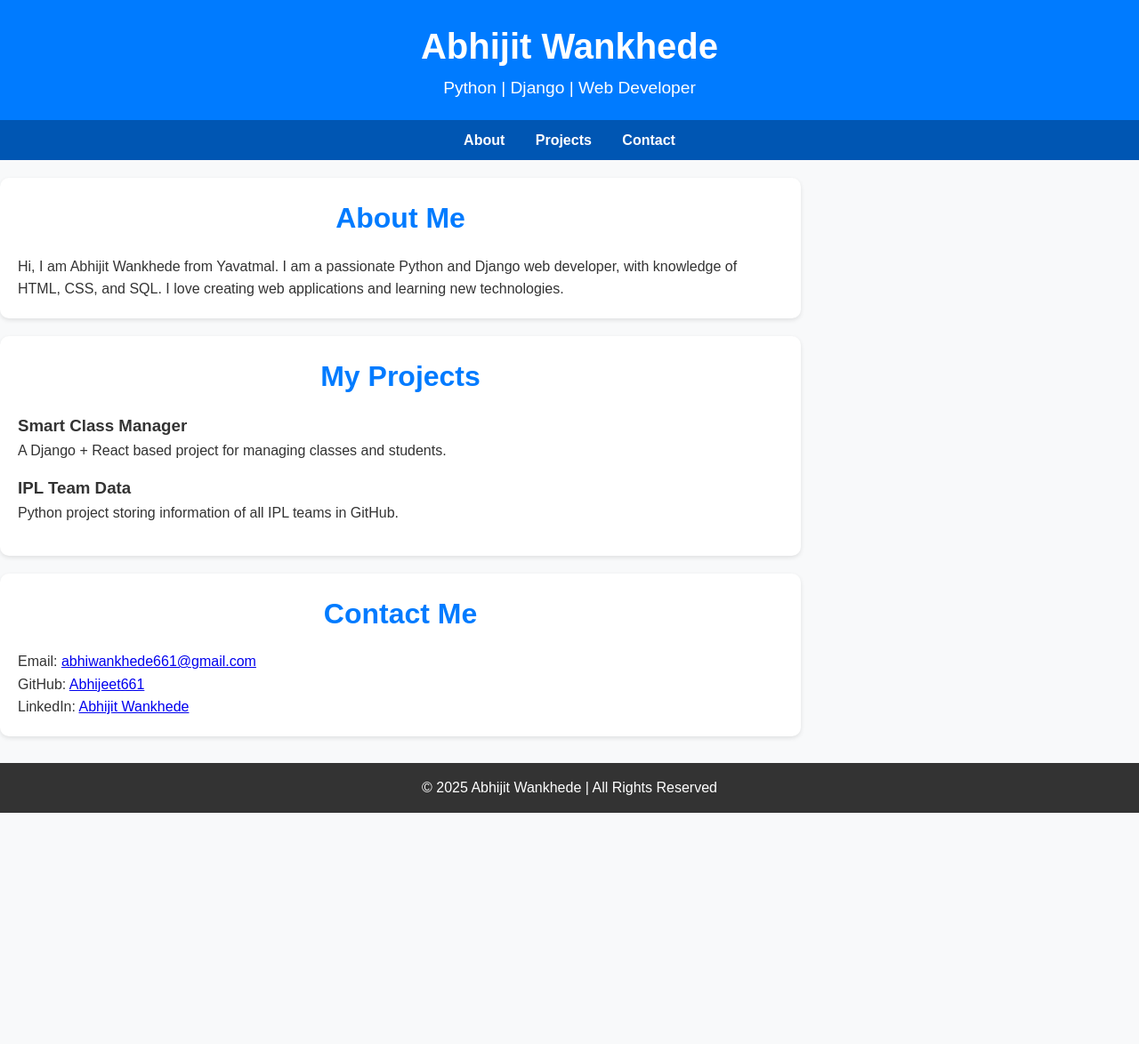
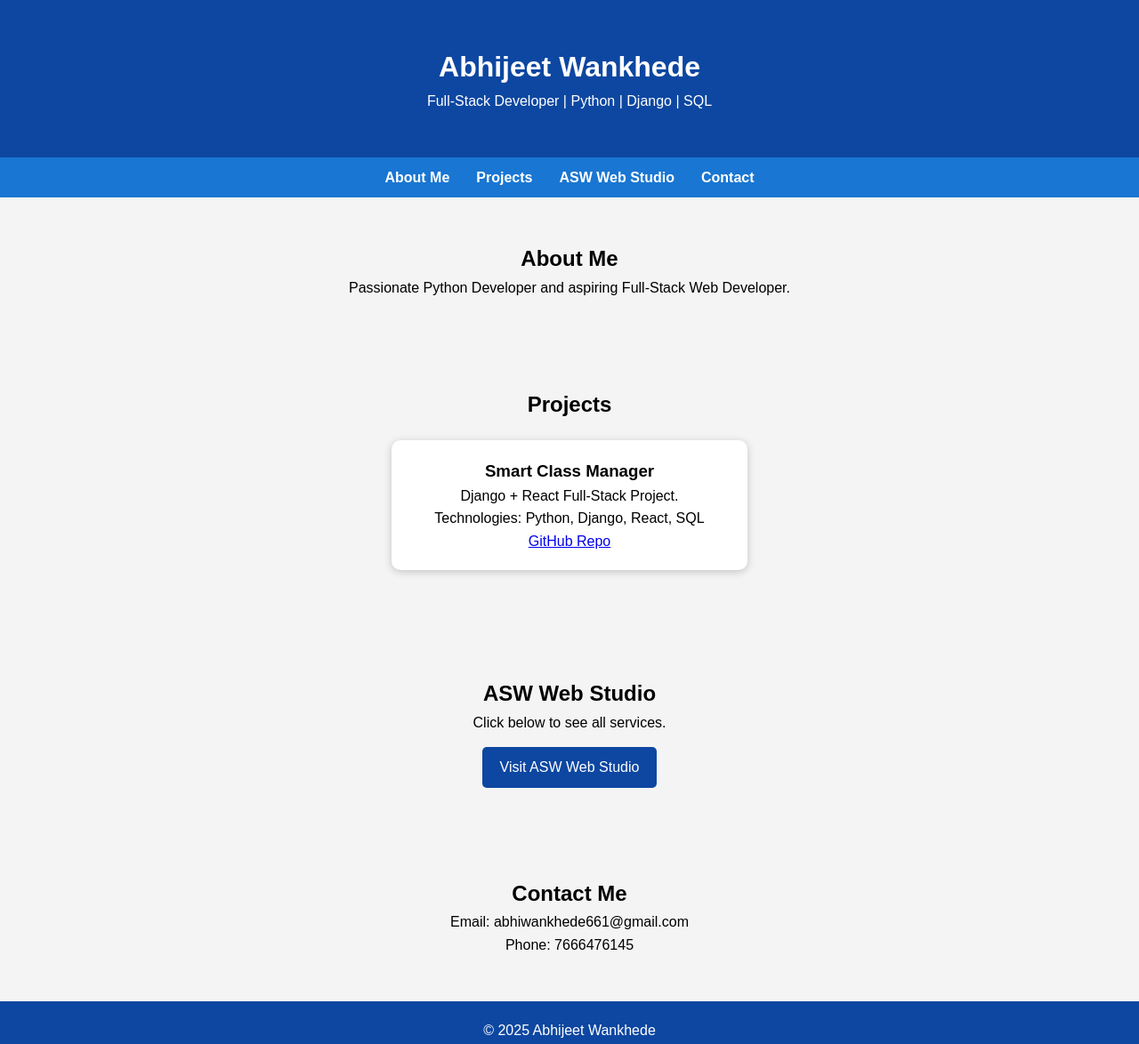
Before and after one commit to Abhijeet661/portfolio, a plain HTML site: page index.html in a window 1280 px wide. Shown: the whole page at 89% size. Before the commit the page ends 914 px from the top, so only its background shows below. Drawn offline with Linux system fonts and the light colour scheme.

Commit message:
Add portfolio site

```diff
--- a/index.html
+++ b/index.html
@@ -3,118 +3,57 @@
 <head>
   <meta charset="UTF-8">
   <meta name="viewport" content="width=device-width, initial-scale=1.0">
-  <title>Abhijit Wankhede - Portfolio</title>
-  <style>
-    * {
-      margin: 0;
-      padding: 0;
-      box-sizing: border-box;
-      font-family: 'Arial', sans-serif;
-    }
-    body {
-      background: #f8f9fa;
-      color: #333;
-      line-height: 1.6;
-    }
-    header {
-      background: #007bff;
-      color: #fff;
-      padding: 20px;
-      text-align: center;
-    }
-    header h1 {
-      font-size: 2.5rem;
-    }
-    header p {
-      font-size: 1.2rem;
-    }
-    nav {
-      background: #0056b3;
-      padding: 10px;
-      text-align: center;
-    }
-    nav a {
-      color: white;
-      margin: 0 15px;
-      text-decoration: none;
-      font-weight: bold;
-    }
-    nav a:hover {
-      text-decoration: underline;
-    }
-    section {
-      padding: 40px;
-      max-width: 900px;
-      margin: auto;
-    }
-    section h2 {
-      color: #007bff;
-      margin-bottom: 15px;
-      font-size: 2rem;
-      text-align: center;
-    }
-    .about, .projects, .contact {
-      background: white;
-      margin: 20px 0;
-      padding: 20px;
-      border-radius: 10px;
-      box-shadow: 0 2px 5px rgba(0,0,0,0.1);
-    }
-    .project-item {
-      margin-bottom: 15px;
-    }
-    footer {
-      background: #333;
-      color: white;
-      text-align: center;
-      padding: 15px;
-      margin-top: 30px;
-    }
-  </style>
+  <title>Abhijeet Wankhede Portfolio</title>
+  <link rel="stylesheet" href="style.css">
 </head>
 <body>
+
   <header>
-    <h1>Abhijit Wankhede</h1>
-    <p>Python | Django | Web Developer</p>
+    <div class="container">
+      <h1>Abhijeet Wankhede</h1>
+      <p>Full-Stack Developer | Python | Django | SQL</p>
+    </div>
   </header>
 
   <nav>
-    <a href="#about">About</a>
-    <a href="#projects">Projects</a>
-    <a href="#contact">Contact</a>
+    <ul>
+      <li><a href="#about">About Me</a></li>
+      <li><a href="#projects">Projects</a></li>
+      <li><a href="#asw">ASW Web Studio</a></li>
+      <li><a href="#contact">Contact</a></li>
+    </ul>
   </nav>
 
-  <section id="about" class="about">
+  <section id="about">
     <h2>About Me</h2>
-    <p>
-      Hi, I am Abhijit Wankhede from Yavatmal.
-      I am a passionate Python and Django web developer,
-      with knowledge of HTML, CSS, and SQL.
-      I love creating web applications and learning new technologies.
-    </p>
+    <p>Passionate Python Developer and aspiring Full-Stack Web Developer.</p>
   </section>
 
-  <section id="projects" class="projects">
-    <h2>My Projects</h2>
-    <div class="project-item">
+  <section id="projects">
+    <h2>Projects</h2>
+    <div class="project-card">
       <h3>Smart Class Manager</h3>
-      <p>A Django + React based project for managing classes and students.</p>
-    </div>
-    <div class="project-item">
-      <h3>IPL Team Data</h3>
-      <p>Python project storing information of all IPL teams in GitHub.</p>
+      <p>Django + React Full-Stack Project.</p>
+      <p>Technologies: Python, Django, React, SQL</p>
+      <a href="https://github.com/Abhijeet661/smart_class_manager" target="_blank">GitHub Repo</a>
     </div>
   </section>
 
-  <section id="contact" class="contact">
+  <section id="asw">
+    <h2>ASW Web Studio</h2>
+    <p>Click below to see all services.</p>
+    <a href="asw.html" class="btn">Visit ASW Web Studio</a>
+  </section>
+
+  <section id="contact">
     <h2>Contact Me</h2>
-    <p>Email: <a href="mailto:abhiwankhede661@gmail.com">abhiwankhede661@gmail.com</a></p>
-    <p>GitHub: <a href="https://github.com/Abhijeet661" target="_blank">Abhijeet661</a></p>
-    <p>LinkedIn: <a href="https://www.linkedin.com/in/abhijitwankhede" target="_blank">Abhijit Wankhede</a></p>
+    <p>Email: abhiwankhede661@gmail.com</p>
+    <p>Phone: 7666476145</p>
   </section>
 
   <footer>
-    <p>© 2025 Abhijit Wankhede | All Rights Reserved</p>
+    <p>© 2025 Abhijeet Wankhede</p>
   </footer>
+
 </body>
 </html>
--- /dev/null
+++ b/style.css
@@ -0,0 +1,101 @@
+/* Basic Reset */
+* {
+  margin: 0;
+  padding: 0;
+  box-sizing: border-box;
+  font-family: 'Poppins', sans-serif;
+}
+
+body {
+  line-height: 1.6;
+  background-color: #f4f4f4;
+}
+
+/* Header */
+header {
+  background: #0d47a1;
+  color: white;
+  text-align: center;
+  padding: 50px 20px;
+}
+
+.asw-header {
+  background: #1976d2;
+}
+
+/* Logo in ASW */
+.logo {
+  width: 100px;
+  display: block;
+  margin: 0 auto 10px;
+}
+
+/* Navigation */
+nav {
+  background: #1976d2;
+}
+
+nav ul {
+  display: flex;
+  justify-content: center;
+  list-style: none;
+  padding: 10px 0;
+}
+
+nav ul li {
+  margin: 0 15px;
+}
+
+nav ul li a {
+  color: white;
+  text-decoration: none;
+  font-weight: bold;
+}
+
+nav ul li a:hover {
+  text-decoration: underline;
+}
+
+/* Sections */
+section {
+  padding: 50px 20px;
+  text-align: center;
+}
+
+/* Project & Service Cards */
+.project-card, .service-card {
+  background: white;
+  margin: 20px auto;
+  padding: 20px;
+  max-width: 400px;
+  border-radius: 10px;
+  box-shadow: 0 2px 10px rgba(0,0,0,0.2);
+  transition: transform 0.3s;
+}
+
+.project-card:hover, .service-card:hover {
+  transform: translateY(-5px);
+}
+
+/* Buttons */
+.btn {
+  display: inline-block;
+  padding: 10px 20px;
+  background: #0d47a1;
+  color: white;
+  text-decoration: none;
+  border-radius: 5px;
+  margin-top: 15px;
+}
+
+.btn:hover {
+  background: #1565c0;
+}
+
+/* Footer */
+footer {
+  background: #0d47a1;
+  color: white;
+  text-align: center;
+  padding: 20px 0;
+}
```
Also changed, not shown: asw.html (added, +58 -0 lines), images/logo.png (added), images/profile.jpg (added), images/service1.png (added), scripts.js (added), 2 other files.
